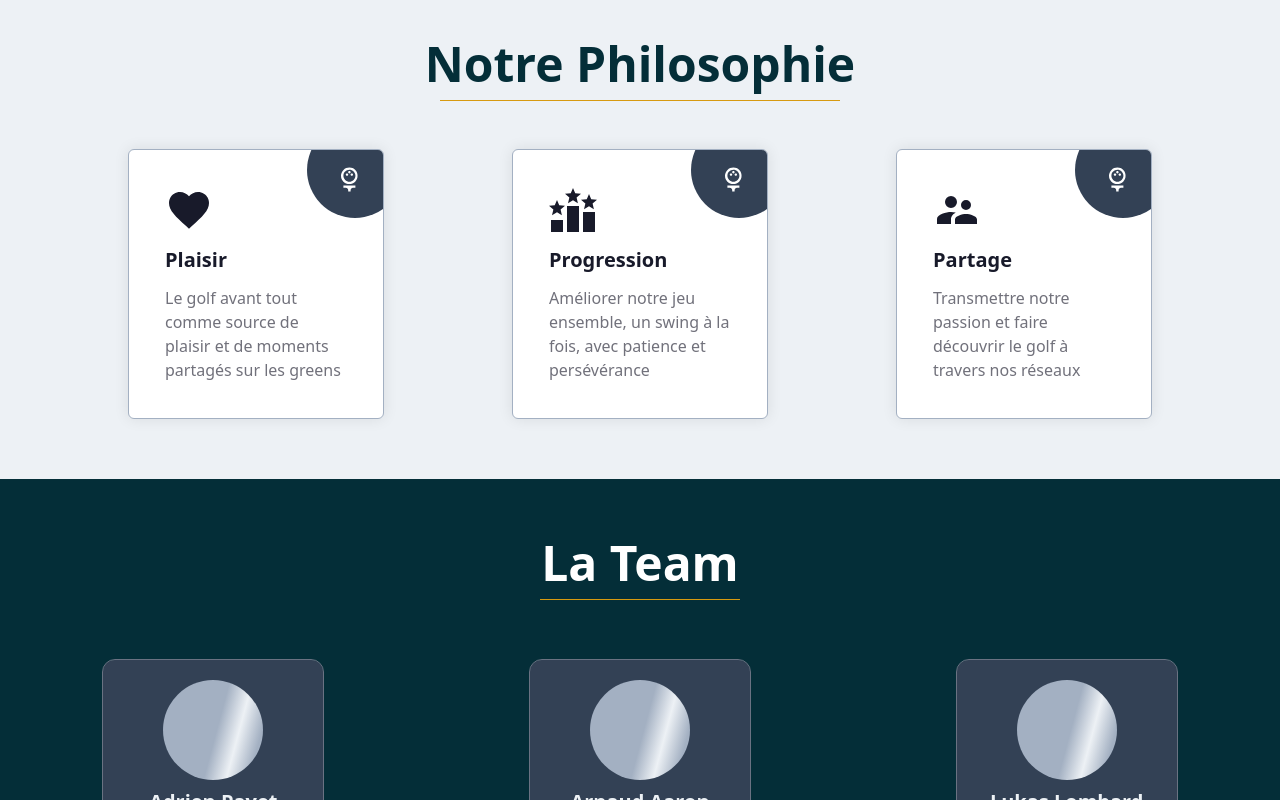
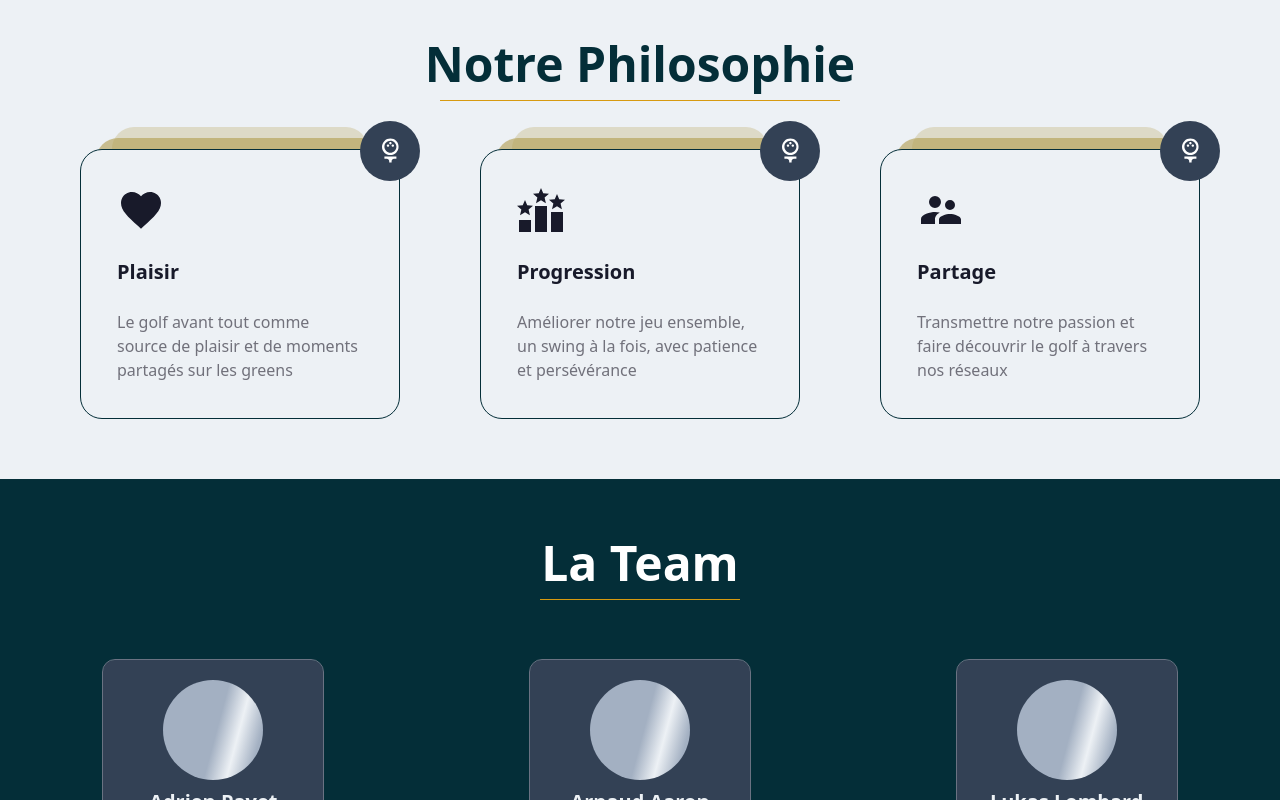
Before and after one commit to NathanVienne/golf-s_crew, a React (Vite) app: page / in a window 1280 px wide. Shown: the part 820-1620 px from the top of the page. Built offline with nearby package versions, Linux system fonts and the light colour scheme.

Commit message:
Values section modified

```diff
--- a/src/components/Contact/Contact.jsx
+++ b/src/components/Contact/Contact.jsx
@@ -5,14 +5,14 @@ export default function Contact() {
                 <h2 className="text-center text-5xl font-semibold mb-3">Contactez-Nous</h2>
                 <hr className="w-90 mx-auto mb-8 text-accent" />
                 <div className="">
-                    <div className="max-w-sm mx-auto px-8 py-6 bg-neutral rounded-lg shadow-lg">
+                    <div className="max-w-sm mx-auto px-8 py-6 bg-primary rounded-lg shadow-lg">
                         <form>
                             <div className="mb-4">
                                 <label className="block text-accent mb-1 " for="name">
                                     Nom & Prénom
                                 </label>
                                 <input
-                                    className="w-full px-4 py-2 bg-gray-200 rounded-lg focus:outline-none focus:ring-2 focus:ring-info transition duration-300"
+                                    className="w-full px-4 py-2 bg-gray-200 rounded-lg focus:outline-none focus:ring-2 focus:ring-base-100 transition duration-300"
                                     placeholder="Entrez votre Nom & Prénom"
                                     type="text"
                                 />
@@ -22,7 +22,7 @@ export default function Contact() {
                                     Adresse Email
                                 </label>
                                 <input
-                                    className="w-full px-4 py-2 bg-gray-200 rounded-lg focus:outline-none focus:ring-2 focus:ring-info transition duration-300"
+                                    className="w-full px-4 py-2 bg-gray-200 rounded-lg focus:outline-none focus:ring-2 focus:ring-base-100 transition duration-300"
                                     placeholder="Entrez votre adresse email"
                                     name="email"
                                     id="email"
@@ -34,7 +34,7 @@ export default function Contact() {
                                     Votre Message
                                 </label>
                                 <textarea
-                                    className="w-full px-4 py-2 bg-gray-200 rounded-lg focus:outline-none focus:ring-2 focus:ring-info transition duration-300"
+                                    className="w-full px-4 py-2 bg-gray-200 rounded-lg focus:outline-none focus:ring-2 focus:ring-base-100 transition duration-300"
                                     rows="4"
                                     placeholder="Insérez votre message"
                                     name="message"
--- a/src/components/Values/Values.jsx
+++ b/src/components/Values/Values.jsx
@@ -17,10 +17,11 @@ export default function Values() {
                 {values.map((value, index) => (
                     <article
                         key={index}
-                        className="w-64 rounded-md border border-base-300 bg-white shadow-[0px_0px_15px_rgba(0,0,0,0.09)] p-9 space-y-3 relative overflow-hidden"
+                        class="square"
                     >
-                        <div className="w-24 h-24 bg-neutral rounded-full absolute -right-5 -top-7">
-                            <Icon path={mdiGolfTee} size={1.2} className="absolute bottom-6 left-7 text-white text-2xl" />
+                        <div class="content">
+                            <div className="w-15 h-15 bg-neutral rounded-full absolute -right-5 -top-7">
+                                <Icon path={mdiGolfTee} size={1.2} className="absolute bottom-4 left-4 text-white text-2xl" />
                             </div>
                             <div className="fill-neutral w-12">
                                 <Icon path={value.iconPath} size={2} />
@@ -29,6 +30,7 @@ export default function Values() {
                             <p className="text-md text-zinc-500 leading-6">
                                 {value.description}
                             </p>
+                        </div>
                     </article>
                 ))}
             </div>
--- a/src/style.css
+++ b/src/style.css
@@ -1,4 +1,4 @@
-/* From Uiverse.io by vikiWayne */
+/* nav buttons */
 .button {
   padding: 0.25em 0.5em;
   border: none;
@@ -36,14 +36,106 @@
   width: 110%;
 }
 
-/* #green_card {
-  background: linear-gradient(#fff, #fff) padding-box,
-    linear-gradient(145deg, transparent 35%, #008235, #008235) border-box;
-    border: 2px solid transparent;
-    border-radius: 20px;
-    padding: 10px;
-} */
+/* Values cards*/
+.square {
+  position: relative;
+  display: flex;
+  align-items: center;
+  justify-content: center;
+  width: 320px;
+  border-radius: 24px;
+  line-height: 1.6;
+  transition: all 0.48s cubic-bezier(0.23, 1, 0.32, 1);
+}
 
+.content {
+  display: flex;
+  flex-direction: column;
+  align-items: flex-start;
+  gap: 24px;
+  padding: 36px;
+  border-radius: 22px;
+  overflow: hidden;
+  background: #edf1f5;
+  border: 1px solid #042e38;
+  transition: all 0.48s cubic-bezier(0.23, 1, 0.32, 1);
+}
+
+.content::before {
+  position: absolute;
+  content: "";
+  top: -4%;
+  left: 50%;
+  width: 90%;
+  height: 90%;
+  transform: translate(-50%);
+  background: rgba(178, 158, 81, 0.62);
+  z-index: -1;
+  transform-origin: bottom;
+
+  border-radius: inherit;
+  transition: all 0.48s cubic-bezier(0.23, 1, 0.32, 1);
+}
+
+.content::after {
+  position: absolute;
+  content: "";
+  top: -8%;
+  left: 50%;
+  width: 80%;
+  height: 80%;
+  transform: translate(-50%);
+  background: rgba(178, 158, 81, 0.28);
+  z-index: -2;
+  transform-origin: bottom;
+  border-radius: inherit;
+  transition: all 0.48s cubic-bezier(0.23, 1, 0.32, 1);
+}
+
+.content svg {
+  width: 48px;
+  height: 48px;
+}
+
+.content .para {
+  z-index: 1;
+  opacity: 1;
+  font-size: 18px;
+  transition: all 0.48s cubic-bezier(0.23, 1, 0.32, 1);
+}
+
+.content .link {
+  z-index: 1;
+  color: #fea000;
+  text-decoration: none;
+  font-family: inherit;
+  font-size: 16px;
+  transition: all 0.48s cubic-bezier(0.23, 1, 0.32, 1);
+}
+
+.content .link:hover {
+  text-decoration: underline;
+}
+
+.square:hover {
+  transform: translate(0px, -16px);
+}
+
+.square:hover .content::before {
+  rotate: -8deg;
+  top: 0;
+  width: 100%;
+  height: 100%;
+}
+
+.square:hover .content::after {
+  rotate: 8deg;
+  top: 0;
+  width: 100%;
+  height: 100%;
+}
+
+/* contact coin */
 .coin {
   font-size: 400px;
   width: 0.1em;
@@ -53,7 +145,9 @@
   transform-style: preserve-3d;
 }
 
-.coin .side, .coin:before, .coin:after {
+.coin .side,
+.coin:before,
+.coin:after {
   content: "";
   position: absolute;
   width: 1em;
@@ -69,12 +163,14 @@
   backface-visibility: hidden;
 }
 
-.coin .tails, .coin:after {
+.coin .tails,
+.coin:after {
   left: -0.4em;
   transform: rotateY(90deg);
 }
 
-.coin:before, .coin:after {
+.coin:before,
+.coin:after {
   background: linear-gradient(#042e38, #141001);
   backface-visibility: hidden;
   transform: rotateY(90deg);
```
Lines whose indentation alone changed are shown as unchanged.
